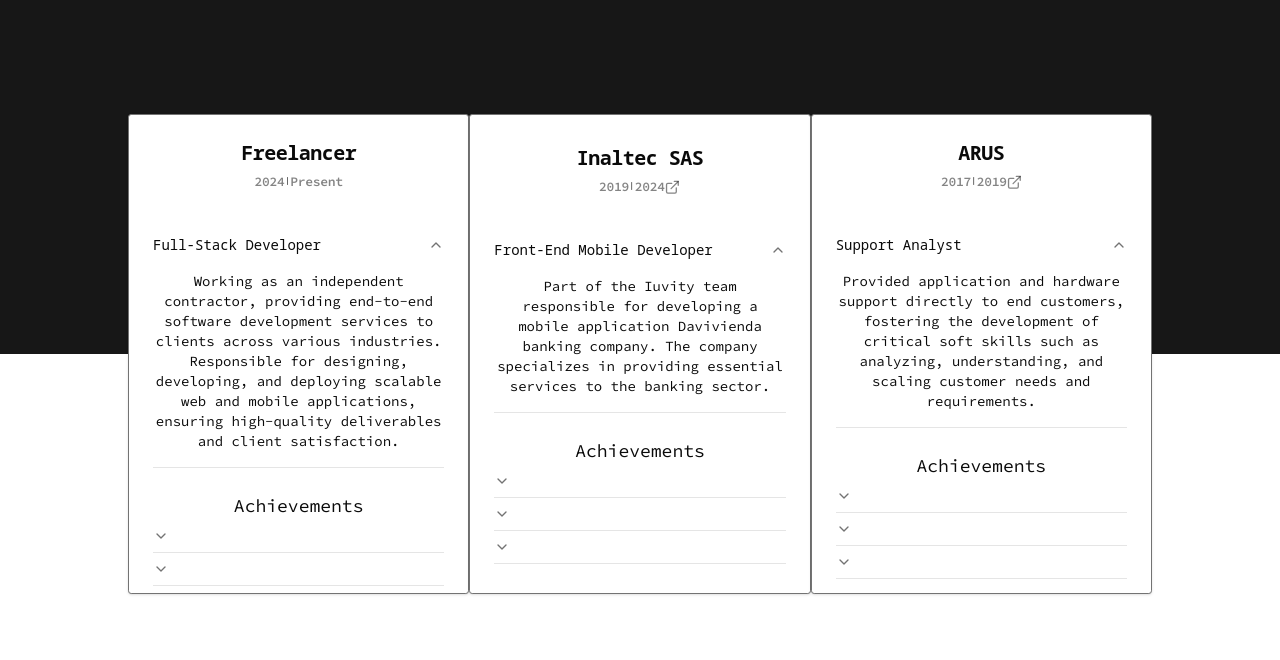
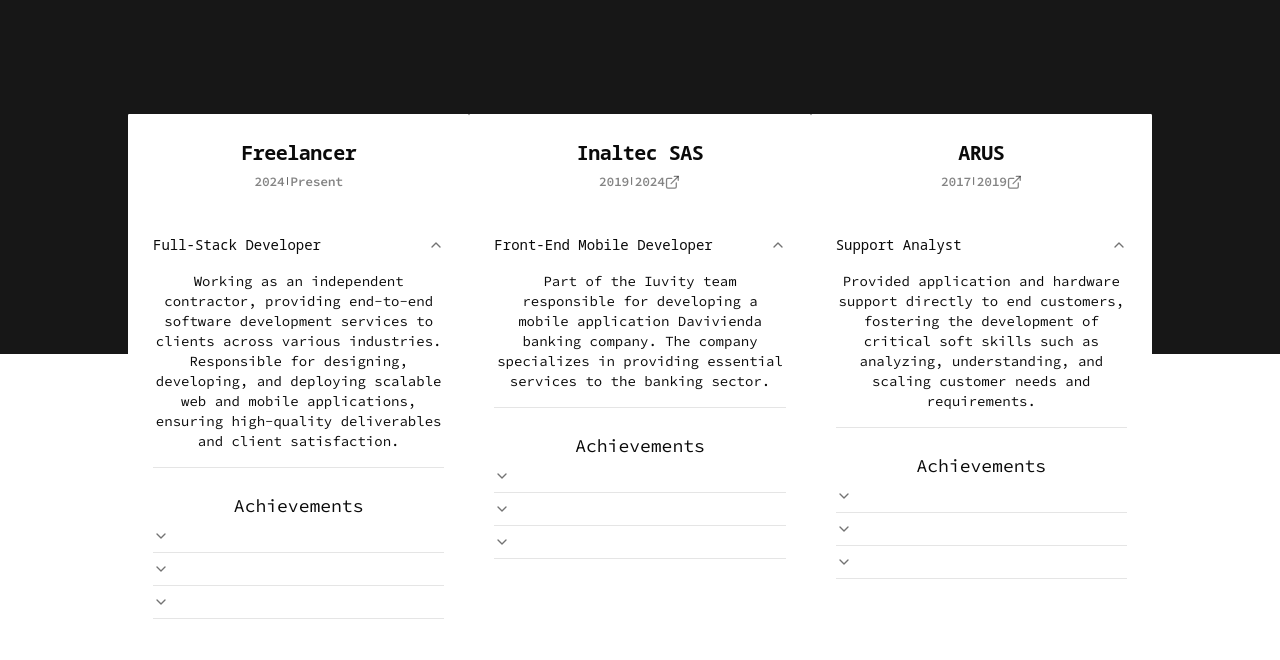
Before and after one commit to coffeecode-co/jportfolio, a Next.js app: page /en in a window 1280 px wide. Shown: the part 1210-1870 px from the top of the page. Built offline with nearby package versions, Linux system fonts and the light colour scheme; no server answers.

Commit message:
fix: update layout styles in MyExperience component for improved alignment and appearance

```diff
--- a/src/components/MyExperience.tsx
+++ b/src/components/MyExperience.tsx
@@ -74,7 +74,7 @@
 
   return (
     <section>
-      <div className="flex items-center flex-col md:flex-row justify-center text-center mt-[-15rem] max-w-[80vw] md:max-w-screen-lg mx-auto">
+      <div className="flex items-start flex-col md:flex-row justify-center text-center mt-[-15rem] max-w-[80vw] md:max-w-screen-lg mx-auto">
         {myExperiences.map(
           ({
             company,
@@ -88,7 +88,7 @@
             return (
               <Card
                 key={t(company)}
-                className="flex flex-col items-center justify-around overflow-hidden rounded-lg mb-4 border-muted-foreground w-[80vw] md:w-1/3 md:min-h-[80vh] md:max-h-[80vh] lg:min-h-[70vh] lg:max-h-[70vh] xl:min-h-[60vh] xl:max-h-[60vh]"
+                className="flex flex-col items-center justify-around overflow-hidden rounded-md mb-4 border-transparent shadow-none w-[80vw] md:w-1/3"
               >
                 <Accordion
                   defaultValue="item-roleDesc"
```
